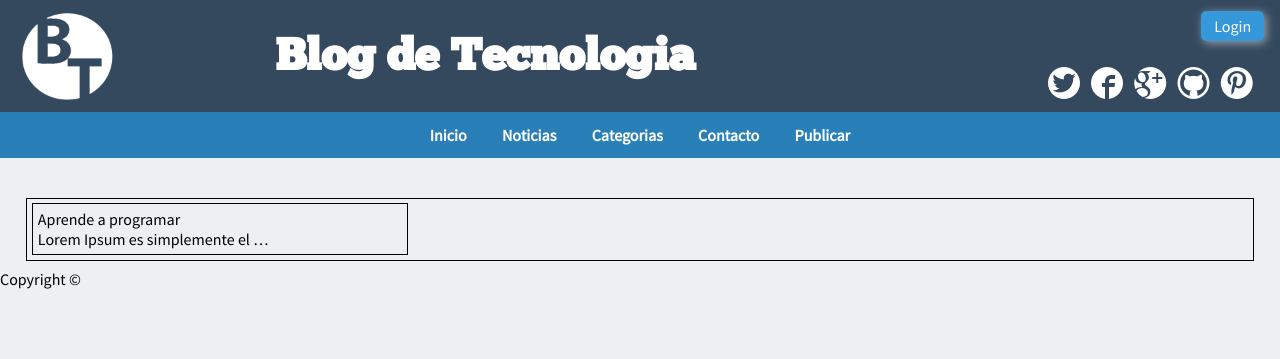
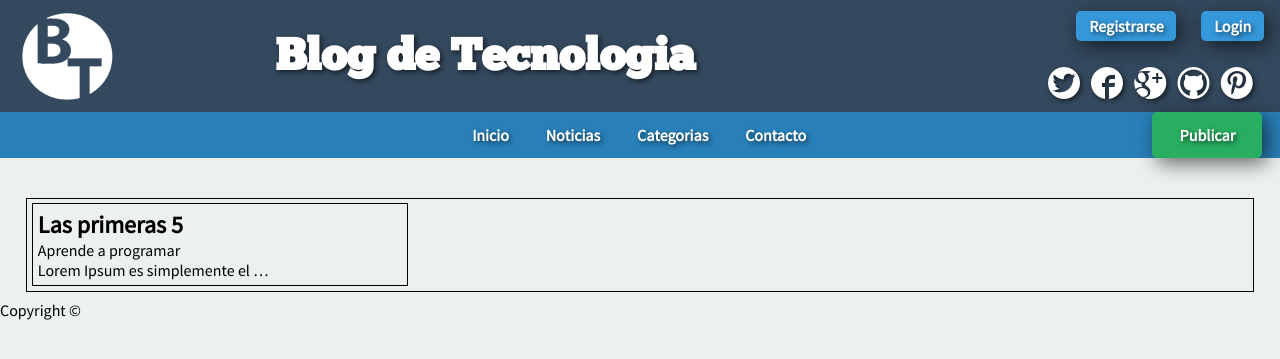
Before and after one commit to Sanchezdav/blogTech, a Django app: template blog/templates/base.html in a window 1280 px wide. Shown: the top 359 px of the page. Run offline with Django 3.2, Linux system fonts and the light colour scheme; the template is opened without the code that fills it: values that come from a table or form of the project are taken from there, others are empty; data comes from the database, SQL or seed files in the repository; parts of the project's set-up code (start-up, migrations or seed data) failed here and were passed over.

Commit message:
Tercer Commit
Boton de registrarse, efecto a los botones de social media y boton de
publicar

```diff
--- a/blog/static/css/estilos.css
+++ b/blog/static/css/estilos.css
@@ -29,6 +29,7 @@
     color: white;
     font-size: 2em;
     text-decoration: none;
+	text-shadow: rgba(0,0,0,0.6) 2px 2px 5px;
 
 	-webkit-transition: all .2s ease;
     -moz-transition: all .2s ease;
@@ -41,7 +42,7 @@
 {
 	content: "\e600";
 	color: #27ae60;
-	font-size: 2.1em;
+	font-size: 1.9em;
     text-decoration: none;
 }
 
@@ -50,6 +51,7 @@
     color: white;
     font-size: 2em;
     text-decoration: none;
+	text-shadow: rgba(0,0,0,0.6) 2px 2px 5px;
 
 	-webkit-transition: all .2s ease;
     -moz-transition: all .2s ease;
@@ -62,7 +64,7 @@
 {
 	content: "\e601";
 	color: #27ae60;
-	font-size: 2.1em;
+	font-size: 1.9em;
     text-decoration: none;
 }
 
@@ -71,6 +73,7 @@
     color: white;
     font-size: 2em;
     text-decoration: none;
+	text-shadow: rgba(0,0,0,0.6) 2px 2px 5px;
 
 	-webkit-transition: all .2s ease;
     -moz-transition: all .2s ease;
@@ -83,7 +86,7 @@
 {
 	content: "\e602";
 	color: #27ae60;
-	font-size: 2.1em;
+	font-size: 1.9em;
     text-decoration: none;
 }
 
@@ -92,6 +95,7 @@
     color: white;
     font-size: 2em;
     text-decoration: none;
+	text-shadow: rgba(0,0,0,0.6) 2px 2px 5px;
 
 	-webkit-transition: all .2s ease;
     -moz-transition: all .2s ease;
@@ -104,7 +108,7 @@
 {
 	content: "\e603";
 	color: #27ae60;
-	font-size: 2.1em;
+	font-size: 1.9em;
     text-decoration: none;
 }
 
@@ -113,6 +117,7 @@
     color: white;
     font-size: 2em;
     text-decoration: none;
+	text-shadow: rgba(0,0,0,0.6) 2px 2px 5px;
 
 	-webkit-transition: all .2s ease;
     -moz-transition: all .2s ease;
@@ -125,7 +130,7 @@
 {
 	content: "\e604";
 	color: #27ae60;
-	font-size: 2.1em;
+	font-size: 1.9em;
     text-decoration: none;
 }
 
@@ -206,6 +211,7 @@ header h1
     color: white;
     font-family: "chunkfiveroman",Helvetica, Arial;
     font-size: 2.8em;
+	text-shadow: rgba(0,0,0,0.6) 2px 2px 5px;
 }
 
 nav
@@ -213,6 +219,7 @@ nav
     background: #2980b9;
     padding: .8em;
     margin-bottom: 2.5em;
+	position: relative;
     text-align: center;
     width: 98%;
 }
@@ -220,6 +227,7 @@ nav
 nav ul li
 {
     display: inline-block;
+	margin-right: .1em;
 }
 
 nav ul li a
@@ -228,12 +236,13 @@ nav ul li a
     font-weight: bold;
     padding: .8em 1em;
     text-decoration: none;
+	text-shadow: rgba(0,0,0,0.6) 2px 2px 5px;
 
-    -webkit-transition: background .3s ease;
-    -moz-transition: background .3s ease;
-    -ms-transition: background .3s ease;
-    -o-transition: background .3s ease;
-    transition: background .3s ease;
+    -webkit-transition: all .3s ease;
+    -moz-transition: all .3s ease;
+    -ms-transition: all .3s ease;
+    -o-transition: all .3s ease;
+    transition: all .3s ease;
 
 }
 
@@ -256,7 +265,19 @@ nav ul li a:hover
 {
     position: absolute;
     right: 1em;
+	text-align: right;
     top: 1em;
+	width: 6%;
+}
+
+#caja-registrarse
+{
+    position: absolute;
+	right:6em;
+	text-align: center;
+    top: 1em;
+	width: 9%;
+
 }
 
 #contenido
@@ -304,10 +325,12 @@ nav ul li a:hover
 {
     background: #3498db;
     border-radius: 5px;
-    box-shadow: rgba(255,255,255,0.5) 2px 2px 10px;
+    box-shadow: rgba(0,0,0,0.6) 5px 5px 20px;
     color: white;
+	font-weight: bold;
     padding: .3em .8em;
     text-decoration: none;
+	text-shadow: rgba(0,0,0,0.6) 2px 2px 5px;
 
     -webkit-transition: all .3s ease;
     -moz-transition: all .3s ease;
@@ -319,6 +342,28 @@ nav ul li a:hover
 #login:hover
 {
     background: #27ae60;
+	box-shadow: rgba(255,255,255,0.6) 2px 2px 10px;
+}
+
+#publicar
+{
+	position: absolute;
+    right: 1em;
+    top: .8em;
+}
+
+#publicar a
+{
+	background: #27ae60;
+	border-radius: 5px;
+    box-shadow: rgba(0,0,0,0.6) 5px 5px 20px;
+	padding: .8em 1.7em;
+	text-shadow: rgba(0,0,0,0.6) 2px 2px 5px;
+}
+
+#publicar a:hover
+{
+	background: #F4502A;
 }
 
 #redes-sociales
@@ -339,6 +384,30 @@ nav ul li a:hover
    text-decoration: none;
 }
 
+#registrarse
+{
+	background: #3498db;
+    border-radius: 5px;
+    box-shadow: rgba(0,0,0,0.6) 5px 5px 20px;
+    color: white;
+	font-weight: bold;
+    padding: .3em .8em;
+    text-decoration: none;
+	text-shadow: rgba(0,0,0,0.6) 2px 2px 5px;
+
+    -webkit-transition: all .3s ease;
+    -moz-transition: all .3s ease;
+    -ms-transition: all .3s ease;
+    -o-transition: all .3s ease;
+    transition: all .3s ease;
+}
+
+#registrarse:hover
+{
+    background: #27ae60;
+	box-shadow: rgba(255,255,255,0.6) 2px 2px 10px;
+}
+
 #slider
 {
     margin: .5em 0 .5em 4.2em;
--- a/blog/templates/base.html
+++ b/blog/templates/base.html
@@ -25,20 +25,24 @@
         <div id="caja-login">
             <a href="" id="login">Login</a>
         </div>
+		<div id="caja-registrarse">
+            <a href="" id="registrarse">Registrarse</a>
+        </div>
     </header>
     <nav>
         <ul>
-            <li><a href="#">Inicio</a></li>
+            <li><a href="/">Inicio</a></li>
             <li><a href="#">Noticias</a></li>
             <li><a href="#">Categorias</a></li>
             <li><a href="#">Contacto</a></li>
-            <li><a href="#" id="publicar">Publicar</a></li>
+            <li id="publicar"><a href="#">Publicar</a></li>
         </ul>
     </nav>
     {% block slider %}{% endblock %}
     <div id="contenido">
         {% block contenido %}{% endblock %}
         <aside>
+		<h2>Las primeras 5</h2>
             {% for item in publicacion %}
                 <article>
                     {{item.titulo}} <br>
--- a/blog/templates/index.html
+++ b/blog/templates/index.html
@@ -37,6 +37,7 @@
 
 {% block contenido %}
     <section>
+	<h2>Publicaciones Destacadas</h2>
         {% for item in publicacion %}
         <article>
             <figure>
```
